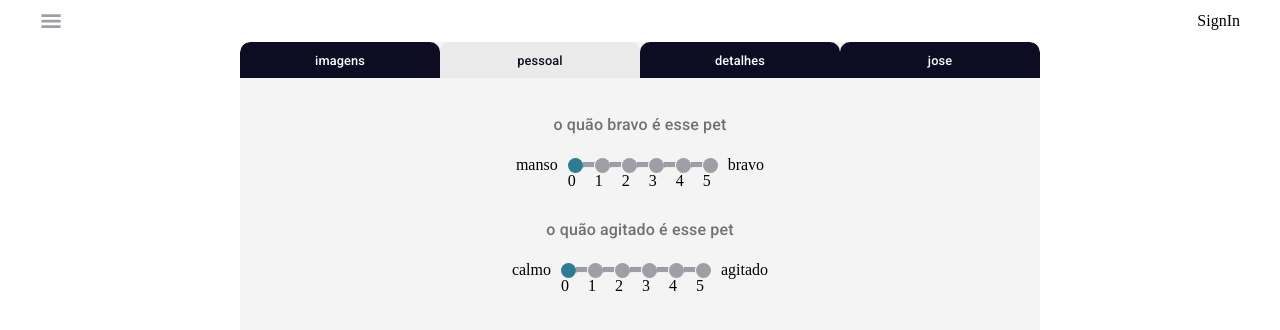
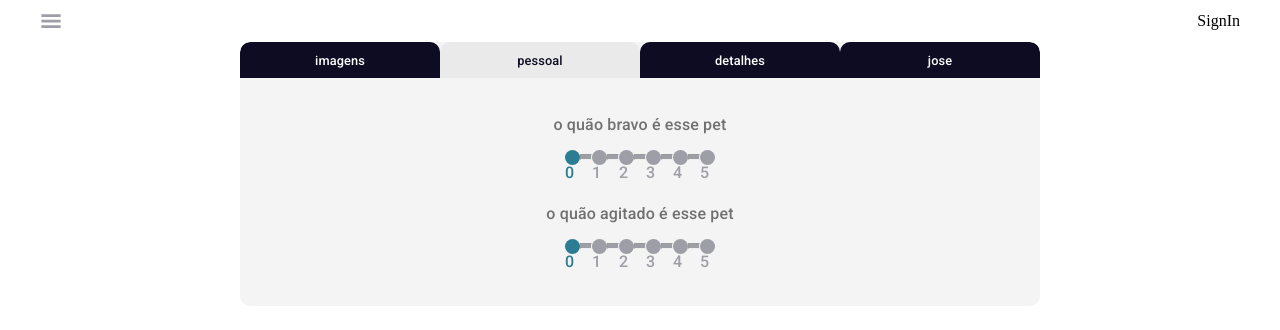
Before and after one commit to sameroso/canilOnline, a React (Create React App) app in the folder client/: page /novo in a window 1280 px wide. Both pictures are taken after a click on the element "pessoal". Shown: the top 330 px of the page. Built offline with nearby package versions, Linux system fonts and the light colour scheme.

Commit message:
mudanças no estilo do form

```diff
--- a/client/src/components/MeasureBar.js
+++ b/client/src/components/MeasureBar.js
@@ -84,7 +84,15 @@ export default function MeasureBar(props) {
               marginLeft: props.numbersMarginLeft || '0px',
             }}
           >
-            <span style={{ textAlign: 'center' }}>{el.number}</span>
+            <span
+              style={{
+                textAlign: 'center',
+                fontFamily: "'Roboto','Helvetica','Arial',sans-serif",
+                color: el.isFilled ? props.filledColor : props.unFilledColor,
+              }}
+            >
+              {el.number}
+            </span>
           </div>
         </div>
       </div>
--- a/client/src/global/globals.css
+++ b/client/src/global/globals.css
@@ -9,3 +9,7 @@
 .thumb {
   cursor: pointer;
 }
+
+.MuiFormControl-root {
+  width: 80%;
+}
--- a/client/src/routes/create/components/detailsRoute/Name.js
+++ b/client/src/routes/create/components/detailsRoute/Name.js
@@ -7,10 +7,10 @@ export default function Race() {
   const { petFormInfo, setPetFormInfo } = useContext(PetFormContext)
 
   return (
-    <div style={{ margin: '10px', textAlign: 'center' }}>
+    <div style={{ margin: '10px 15px', textAlign: 'center' }}>
       <TextField
         id="standard-basic"
-        label="Nome(opcional)"
+        label="Nome (opcional)"
         color="primary"
         value={petFormInfo.name}
         onChange={e => setPetFormInfo({ ...petFormInfo, name: e.target.value })}
--- a/client/src/routes/create/components/detailsRoute/RadioBtns.js
+++ b/client/src/routes/create/components/detailsRoute/RadioBtns.js
@@ -9,10 +9,10 @@ import PetSize from './PetSize'
 export default function Castrated() {
   return (
     <s.RadioBtnsContainer>
-      <RadioBtnSex />
       <PetSize />
       <RadioBtnCastrated />
       <RadioBtnDewormed />
+      <RadioBtnSex />
     </s.RadioBtnsContainer>
   )
 }
--- a/client/src/routes/create/components/imagesRoute/Images.styled.js
+++ b/client/src/routes/create/components/imagesRoute/Images.styled.js
@@ -19,7 +19,7 @@ export default {
     width: 30px;
     border-radius: 100px;
     background-color: white;
-    padding: 15px;
+    padding: 25px 19px;
     cursor: pointer;
     @media (min-width: 678px) {
       &:hover {
@@ -35,6 +35,6 @@ export default {
   `,
   SelecFileBtnContainer: styled.div`
     max-width: 800px;
-    margin: 40px auto 20px auto;
+    margin: 40px auto 35px auto;
   `,
 }
--- a/client/src/routes/create/components/personalityRoute/PetPersonalitySelector.js
+++ b/client/src/routes/create/components/personalityRoute/PetPersonalitySelector.js
@@ -14,8 +14,6 @@ export default function PetPersonalitySelector() {
   return (
     <>
       <BarLevel
-        initialParam="manso"
-        finalParam="bravo"
         mode="bravo"
         readOnly={false}
         level={petFormInfo.angerLevel}
@@ -26,8 +24,6 @@ export default function PetPersonalitySelector() {
         unFilledColor="green"
       />
       <BarLevel
-        initialParam="calmo"
-        finalParam="agitado"
         mode="agitado"
         readOnly={false}
         level={petFormInfo.agitationLevel}
```
Also changed, not shown: 1 other file (tests, documents, lock files or other folders).
